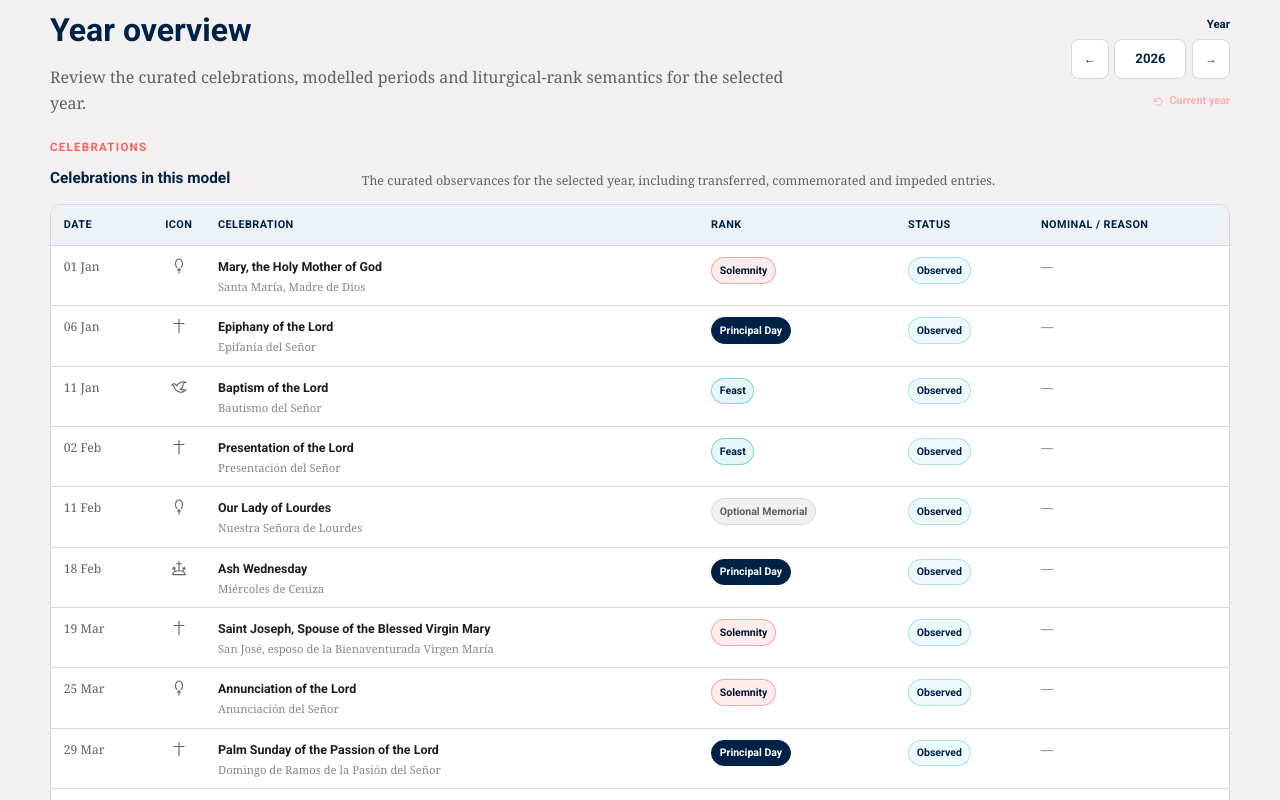
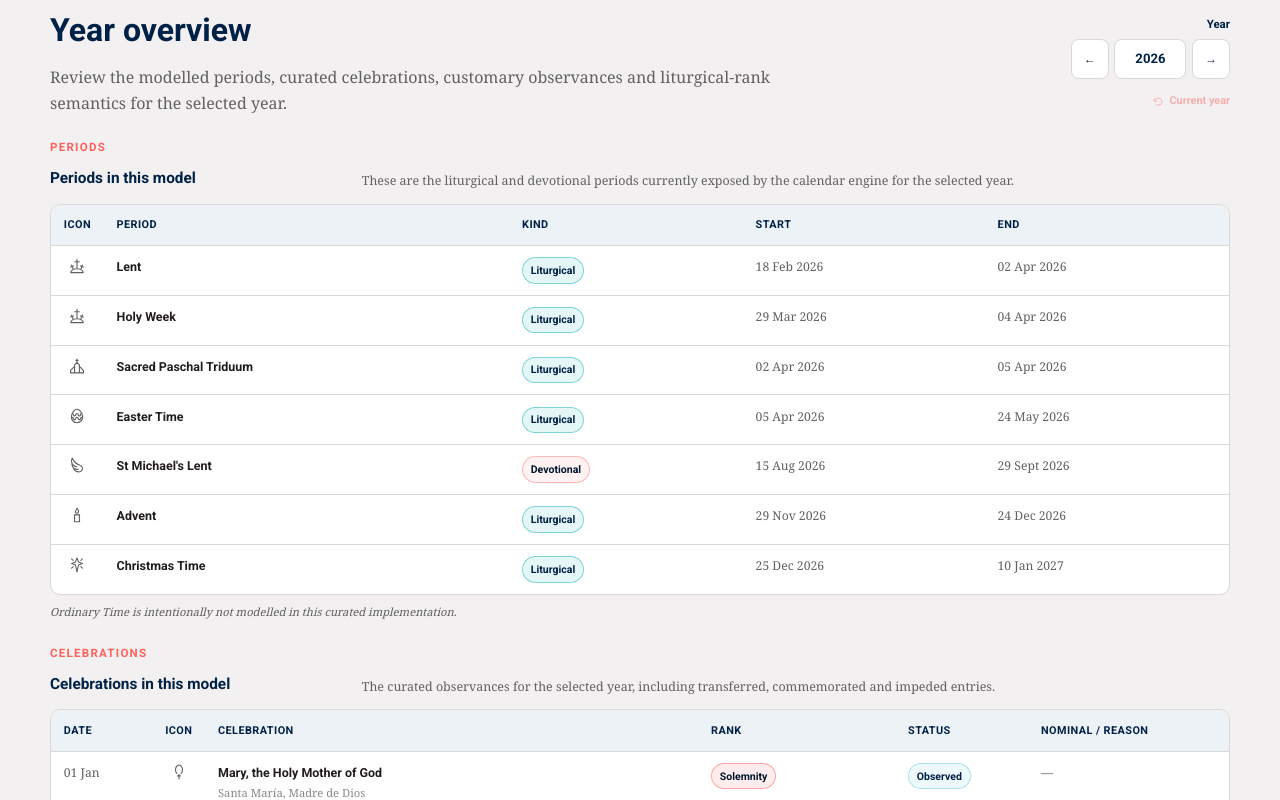
Before and after one commit to bgonzalezbustamante/catholic-calendar, a Next.js app: page / in a window 1280 px wide. Shown: the part 1280-2080 px from the top of the page. Built offline with nearby package versions, Linux system fonts and the light colour scheme.

Commit message:
feat: add customary dates and reorder overview sections

```diff
--- a/components/year-overview.tsx
+++ b/components/year-overview.tsx
@@ -4,6 +4,8 @@ import { useMemo, useState } from 'react'
 
 import {
   buildPeriods,
+  buildYearCustomaryObservances,
+  getCustomaryObservanceDisplayIcon,
   getObservanceDisplayIcon,
   getPeriodDisplayIcon,
   getYearOverview,
@@ -43,6 +45,10 @@ function statusLabel(status: string) {
 export default function YearOverview({ initialYear }: { initialYear: number }) {
   const [year, setYear] = useState(initialYear)
   const entries = useMemo(() => getYearOverview(year), [year])
+  const customaryObservances = useMemo(
+    () => buildYearCustomaryObservances(year),
+    [year]
+  )
   const periods = useMemo(
     () => [...buildPeriods(year)].sort((a, b) => a.startDate.localeCompare(b.startDate)),
     [year]
@@ -55,8 +61,8 @@ export default function YearOverview({ initialYear }: { initialYear: number }) {
           <p className="eyebrow">Visual QA</p>
           <h2 id="year-overview-title">Year overview</h2>
           <p className="section-intro">
-            Review the curated celebrations, modelled periods and liturgical-rank semantics for
-            the selected year.
+            Review the modelled periods, curated celebrations, customary observances and
+            liturgical-rank semantics for the selected year.
           </p>
         </div>
         <div className="year-control" aria-label="Year pagination">
@@ -104,6 +110,58 @@ export default function YearOverview({ initialYear }: { initialYear: number }) {
           </button>
         </div>
       </div>
+
+      <section className="year-subsection" aria-labelledby="period-overview-title">
+        <div className="year-subsection-heading">
+          <div>
+            <p className="eyebrow">Periods</p>
+            <h3 id="period-overview-title">Periods in this model</h3>
+          </div>
+          <p>
+            These are the liturgical and devotional periods currently exposed by the
+            calendar engine for the selected year.
+          </p>
+        </div>
+
+        <div className="table-scroll" tabIndex={0}>
+          <table className="period-table">
+            <thead>
+              <tr>
+                <th>Icon</th>
+                <th>Period</th>
+                <th>Kind</th>
+                <th>Start</th>
+                <th>End</th>
+              </tr>
+            </thead>
+            <tbody>
+              {periods.map((period) => (
+                <tr key={period.id}>
+                  <td className="year-icon-cell">
+                    <CalendarIcon
+                      className="year-overview-icon"
+                      icon={getPeriodDisplayIcon(period.id)}
+                    />
+                  </td>
+                  <td>
+                    <strong>{period.name}</strong>
+                  </td>
+                  <td>
+                    <span className={`period-pill is-${period.kind}`}>
+                      {titleCase(period.kind)}
+                    </span>
+                  </td>
+                  <td>{formatPeriodDate(period.startDate)}</td>
+                  <td>{formatPeriodDate(period.endDate)}</td>
+                </tr>
+              ))}
+            </tbody>
+          </table>
+        </div>
+        <p className="year-subsection-note">
+          Ordinary Time is intentionally not modelled in this curated implementation.
+        </p>
+      </section>
 
       <section className="year-subsection" aria-labelledby="celebrations-overview-title">
         <div className="year-subsection-heading">
@@ -173,15 +231,15 @@ export default function YearOverview({ initialYear }: { initialYear: number }) {
         </div>
       </section>
 
-      <section className="year-subsection" aria-labelledby="period-overview-title">
+      <section className="year-subsection" aria-labelledby="customary-overview-title">
         <div className="year-subsection-heading">
           <div>
-            <p className="eyebrow">Periods</p>
-            <h3 id="period-overview-title">Periods in this model</h3>
+            <p className="eyebrow">Customary observances</p>
+            <h3 id="customary-overview-title">Customary observances in this model</h3>
           </div>
           <p>
-            These are the liturgical and devotional periods currently exposed by the
-            calendar engine for the selected year.
+            Derived Catholic customs exposed separately from ranked liturgical
+            celebrations and their precedence rules.
           </p>
         </div>
 
@@ -189,40 +247,34 @@ export default function YearOverview({ initialYear }: { initialYear: number }) {
           <table className="period-table">
             <thead>
               <tr>
+                <th>Date</th>
                 <th>Icon</th>
-                <th>Period</th>
-                <th>Kind</th>
-                <th>Start</th>
-                <th>End</th>
+                <th>Customary observance</th>
+                <th>Also known as</th>
               </tr>
             </thead>
             <tbody>
-              {periods.map((period) => (
-                <tr key={period.id}>
+              {customaryObservances.map((observance) => (
+                <tr key={observance.id}>
+                  <td>{formatPeriodDate(observance.date)}</td>
                   <td className="year-icon-cell">
                     <CalendarIcon
                       className="year-overview-icon"
-                      icon={getPeriodDisplayIcon(period.id)}
+                      icon={getCustomaryObservanceDisplayIcon(observance)}
                     />
                   </td>
                   <td>
-                    <strong>{period.name}</strong>
-                  </td>
-                  <td>
-                    <span className={`period-pill is-${period.kind}`}>
-                      {titleCase(period.kind)}
+                    <strong>{observance.name}</strong>
+                    <span className="celebration-translation" lang="es">
+                      {observance.nameEs}
                     </span>
                   </td>
-                  <td>{formatPeriodDate(period.startDate)}</td>
-                  <td>{formatPeriodDate(period.endDate)}</td>
+                  <td>{observance.aliases.join(' / ')}</td>
                 </tr>
               ))}
             </tbody>
           </table>
         </div>
-        <p className="year-subsection-note">
-          Ordinary Time is intentionally not modelled in this curated implementation.
-        </p>
       </section>
 
       <aside className="rank-guide year-subsection" aria-labelledby="rank-guide-title">
@@ -231,9 +283,6 @@ export default function YearOverview({ initialYear }: { initialYear: number }) {
           <p className="eyebrow">Rank</p>
           <h3 id="rank-guide-title">How to read liturgical rank</h3>
           </div>
-          <p>
-            Rank labels used in the celebrations table above.
-          </p>
         </div>
         <p className="rank-guide-copy">
           Rank describes a celebration&apos;s liturgical classification, not its spiritual
```
